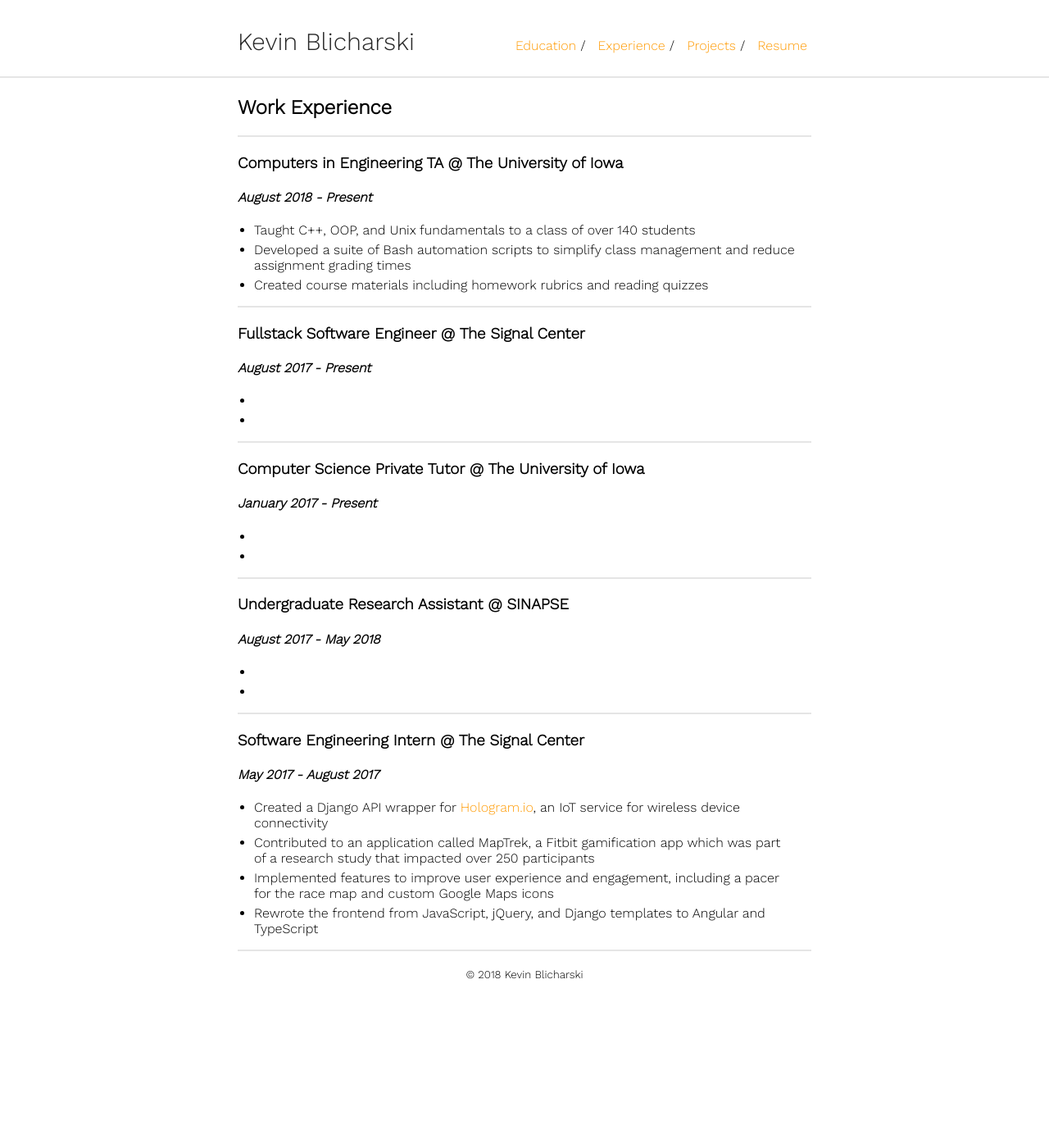
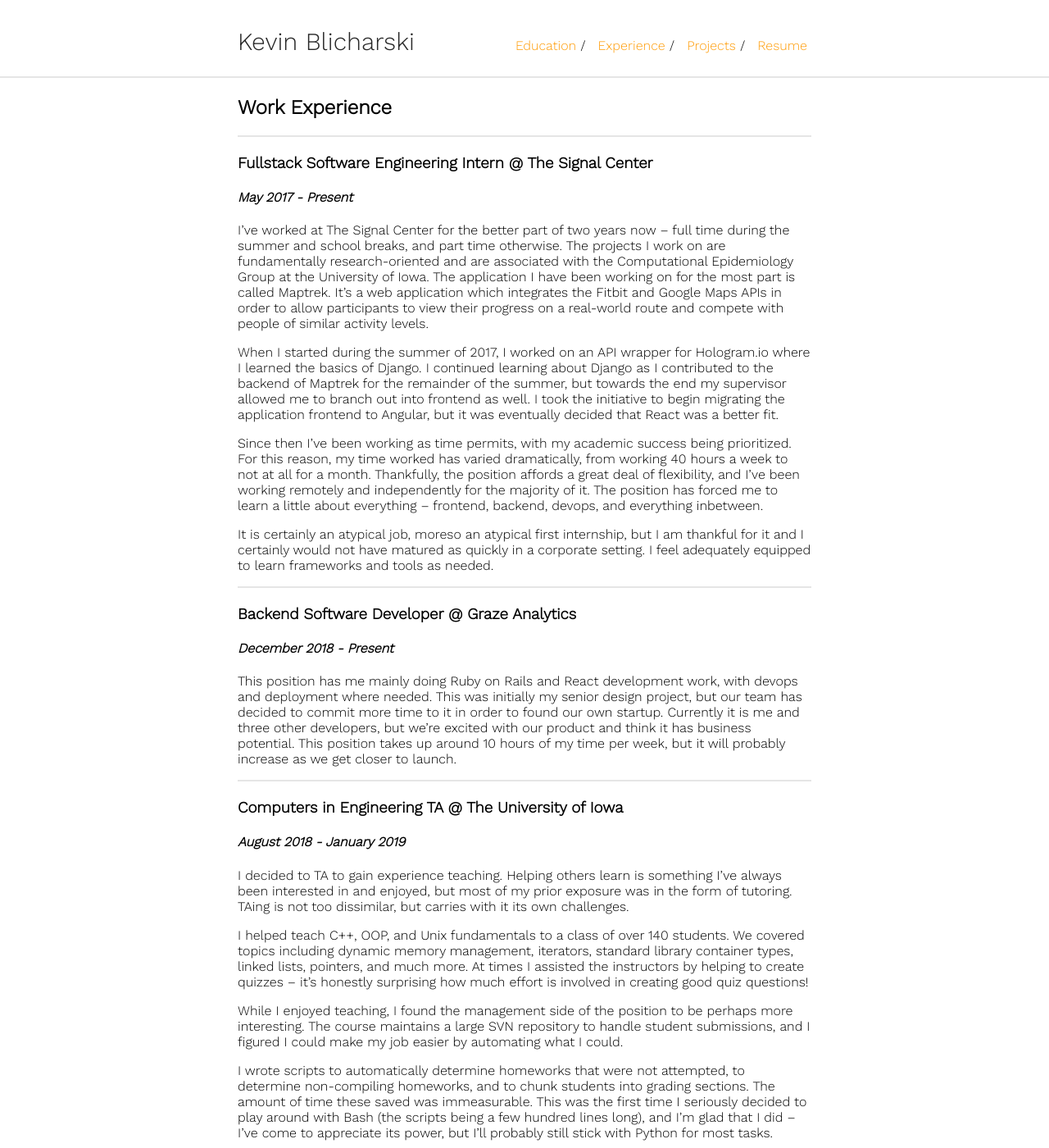
Before and after one commit to kblicharski/kblicharski.github.io, a Jekyll site: the page built from experience.md, in a window 1280 px wide and 1400 px high. Shown: the whole window at 82% size. Built offline with Jekyll 4.4.1, drawn with Linux system fonts in a browser that asks for light colours; our own code applies the rules of GitHub Pages for plain Markdown files; some of the changed text lies outside the part shown.

Commit message:
update work history

```diff
--- a/experience.md
+++ b/experience.md
@@ -6,38 +6,41 @@ layout: default
 
 ---
 
-### Computers in Engineering TA @ The University of Iowa
-#### *August 2018 - Present*
-- Taught C++, OOP, and Unix fundamentals to a class of over 140 students
-- Developed a suite of Bash automation scripts to simplify class management and reduce assignment grading times
-- Created course materials including homework rubrics and reading quizzes
+### Fullstack Software Engineering Intern @ The Signal Center
+#### *May 2017 - Present*
+
+I've worked at The Signal Center for the better part of two years now -- full time during the summer and school breaks, and part time otherwise. The projects I work on are fundamentally research-oriented and are associated with the Computational Epidemiology Group at the University of Iowa. The application I have been working on for the most part is called Maptrek. It's a web application which integrates the Fitbit and Google Maps APIs in order to allow participants to view their progress on a real-world route and compete with people of similar activity levels.
+
+When I started during the summer of 2017, I worked on an API wrapper for Hologram.io where I learned the basics of Django. I continued learning about Django as I contributed to the backend of Maptrek for the remainder of the summer, but towards the end my supervisor allowed me to branch out into frontend as well. I took the initiative to begin migrating the application frontend to Angular, but it was eventually decided that React was a better fit.
+
+Since then I've been working as time permits, with my academic success being prioritized. For this reason, my time worked has varied dramatically, from working 40 hours a week to not at all for a month. Thankfully, the position affords a great deal of flexibility, and I've been working remotely and independently for the majority of it. The position has forced me to learn a little about everything -- frontend, backend, devops, and everything inbetween.
+
+It is certainly an atypical job, moreso an atypical first internship, but I am thankful for it and I certainly would not have matured as quickly in a corporate setting. I feel adequately equipped to learn frameworks and tools as needed.
 
 ---
 
-### Fullstack Software Engineer @ The Signal Center
-#### *August 2017 - Present*
--
--
+### Backend Software Developer @ Graze Analytics
+#### *December 2018 - Present*
+
+This position has me mainly doing Ruby on Rails and React development work, with devops and deployment where needed. This was initially my senior design project, but our team has decided to commit more time to it in order to found our own startup. Currently it is me and three other developers, but we're excited with our product and think it has business potential. This position takes up around 10 hours of my time per week, but it will probably increase as we get closer to launch.
+
+---
+
+### Computers in Engineering TA @ The University of Iowa
+#### *August 2018 - January 2019*
+I decided to TA to gain experience teaching. Helping others learn is something I've always been interested in and enjoyed, but most of my prior exposure was in the form of tutoring. TAing is not too dissimilar, but carries with it its own challenges.
+
+I helped teach C++, OOP, and Unix fundamentals to a class of over 140 students. We covered topics including dynamic memory management, iterators, standard library container types, linked lists, pointers, and much more. At times I assisted the instructors by helping to create quizzes -- it's honestly surprising how much effort is involved in creating good quiz questions!
+
+While I enjoyed teaching, I found the management side of the position to be perhaps more interesting. The course maintains a large SVN repository to handle student submissions, and I figured I could make my job easier by automating what I could.
+
+I wrote scripts to automatically determine homeworks that were not attempted, to determine non-compiling homeworks, and to chunk students into grading sections. The amount of time these saved was immeasurable. This was the first time I seriously decided to play around with Bash (the scripts being a few hundred lines long), and I'm glad that I did -- I've come to appreciate its power, but I'll probably still stick with Python for most tasks.
 
 ---
 
 ### Computer Science Private Tutor @ The University of Iowa
 #### *January 2017 - Present*
--
--
 
----
+The University of Iowa maintains a list of approved tutors for computer science courses, and I applied to be on it and was approved for most undergraduate courses.
 
-### Undergraduate Research Assistant @ SINAPSE
-#### *August 2017 - May 2018*
--
--
-
----
-
-### Software Engineering Intern @ The Signal Center
-#### *May 2017 - August 2017*
-- Created a Django API wrapper for [Hologram.io](https://hologram.io/), an IoT service for wireless device connectivity
-- Contributed to an application called MapTrek, a Fitbit gamification app which was part of a research study that impacted over 250 participants
-- Implemented features to improve user experience and engagement, including a pacer for the race map and custom Google Maps icons
-- Rewrote the frontend from JavaScript, jQuery, and Django templates to Angular and TypeScript
+Students approach me asking to be tutored fairly infrequently, but over the years I've tutored over two dozen different students. The additional work is always appreciated, and I've found in many cases it forces me to remain on top of programming languages and skills I haven't used in a while.
```
